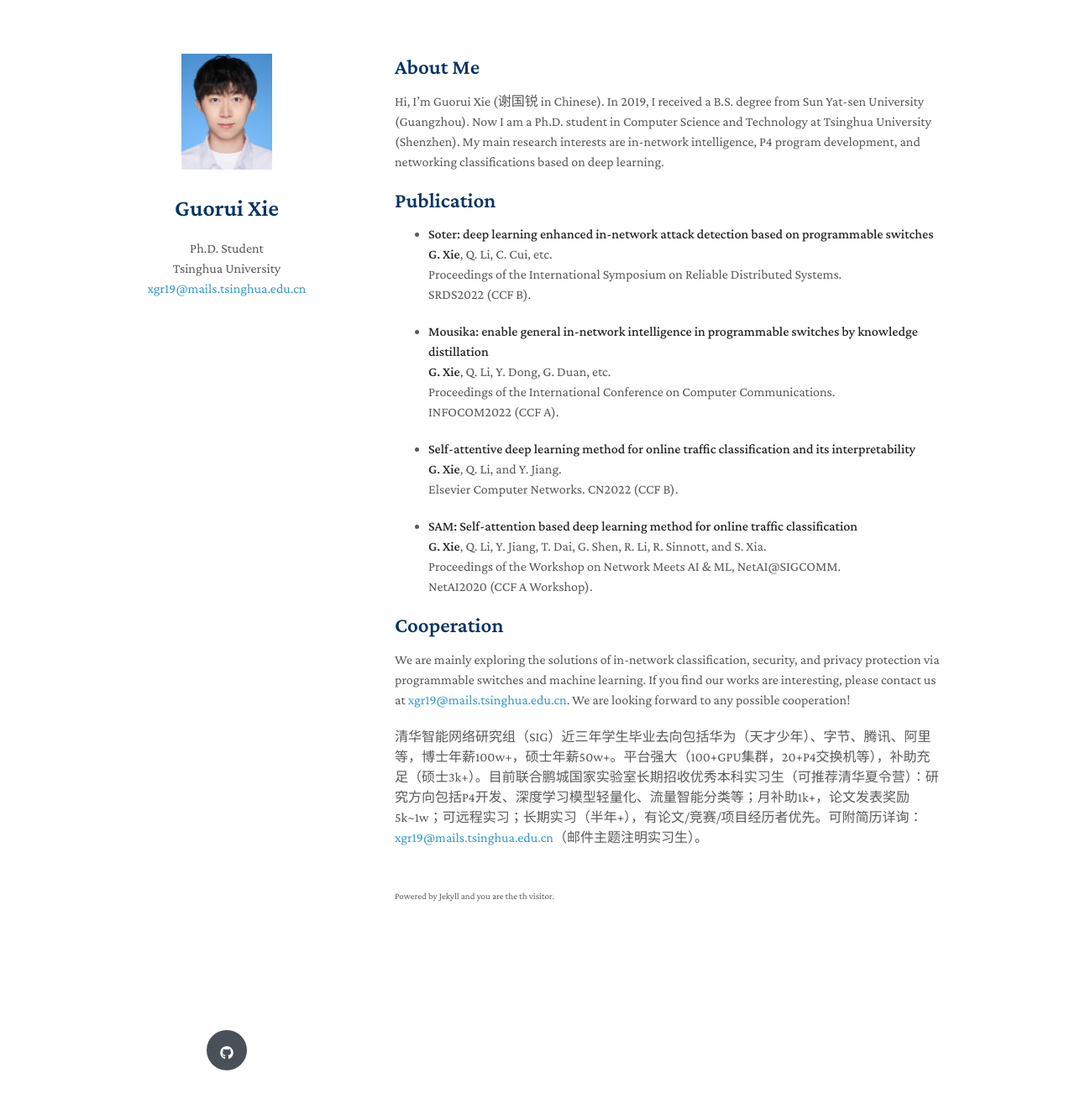
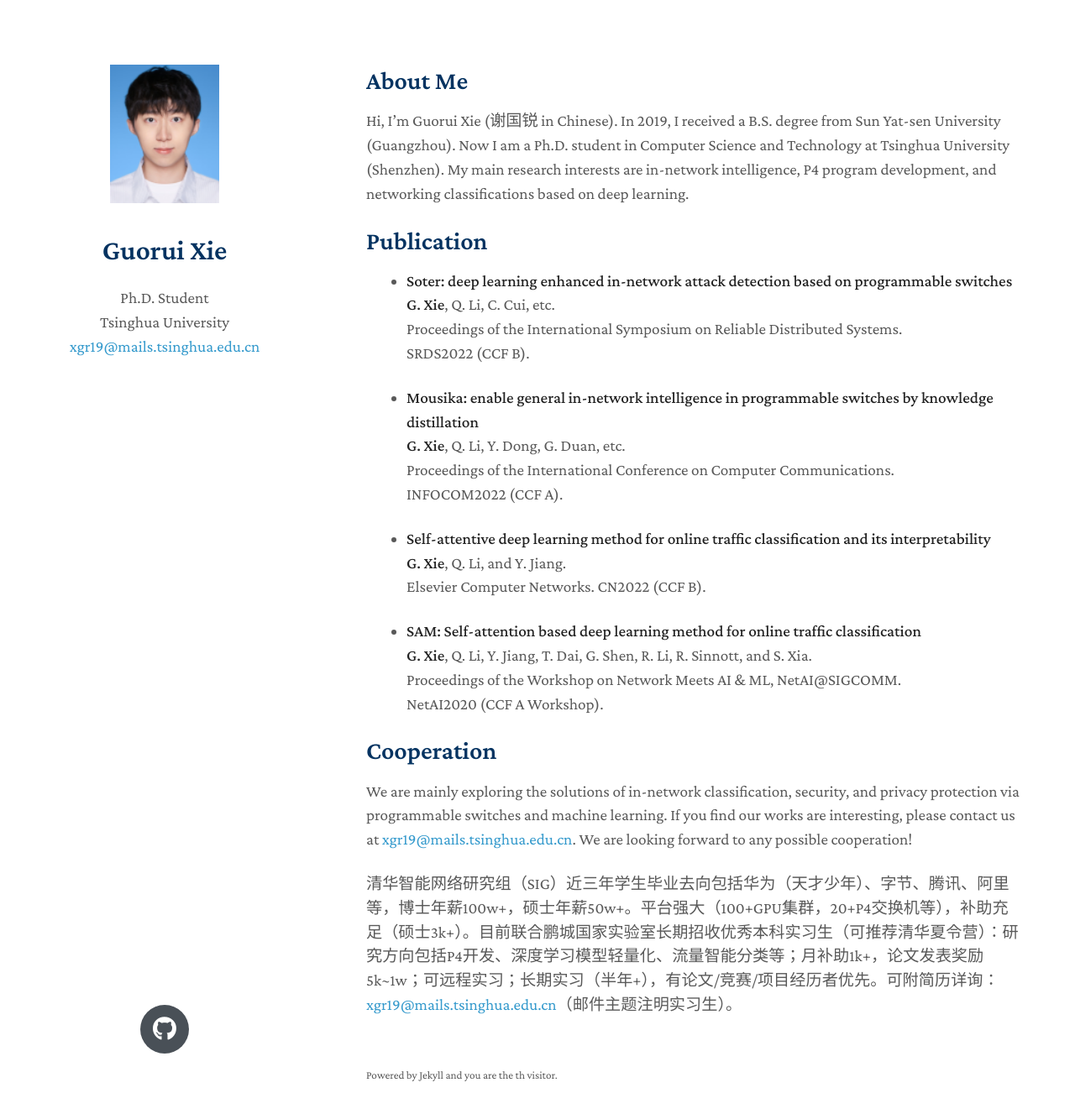
Before and after one commit to xgr19/xgr19.github.io, a Jekyll site: the page built from index.md, in a window 1280 px wide and 1377 px high. Shown: the top 1327 px of the window at 84% size. Built offline with Jekyll 4.4.1, drawn with Linux system fonts in a browser that asks for light colours; nearby versions of some CDN libraries; comment, search, counter and statistics services are not loaded; a style sheet for code colours, icons or effects is not loaded; our own code applies the rules of GitHub Pages for plain Markdown files.

Commit message:
Update homepage.html

```diff
--- a/_layouts/homepage.html
+++ b/_layouts/homepage.html
@@ -21,7 +21,7 @@
     <link rel=stylesheet href=https://cdnjs.cloudflare.com/ajax/libs/font-awesome/5.11.2/css/all.min.css integrity="sha256-+N4/V/SbAFiW1MPBCXnfnP9QSN3+Keu+NlB+0ev/YKQ=" crossorigin=anonymous>
     <link rel="stylesheet" href="./assets/css/style.css">
   </head>
-  <body>
+  <body style="zoom: 120%">
 
     <script src="./assets/js/vanilla-back-to-top.min.js"></script>
     <script>addBackToTop({
@@ -89,12 +89,12 @@
           {% endif %} -->
           {% if site.google_scholar %}
           <a href="{{ site.google_scholar}}" target="_blank">
-            <i class="ai ai-google-scholar" style="font-size:1rem"></i>
+            <i class="ai ai-google-scholar"></i>
           </a>
           {% endif %}
           {% if site.github_link %}
           <a href="{{ site.github_link }}" target="_blank">
-            <i class="fab fa-github" style="font-size:1rem"></i>
+            <i class="fab fa-github"></i>
           </a>
           {% endif %}
         </div>
```
